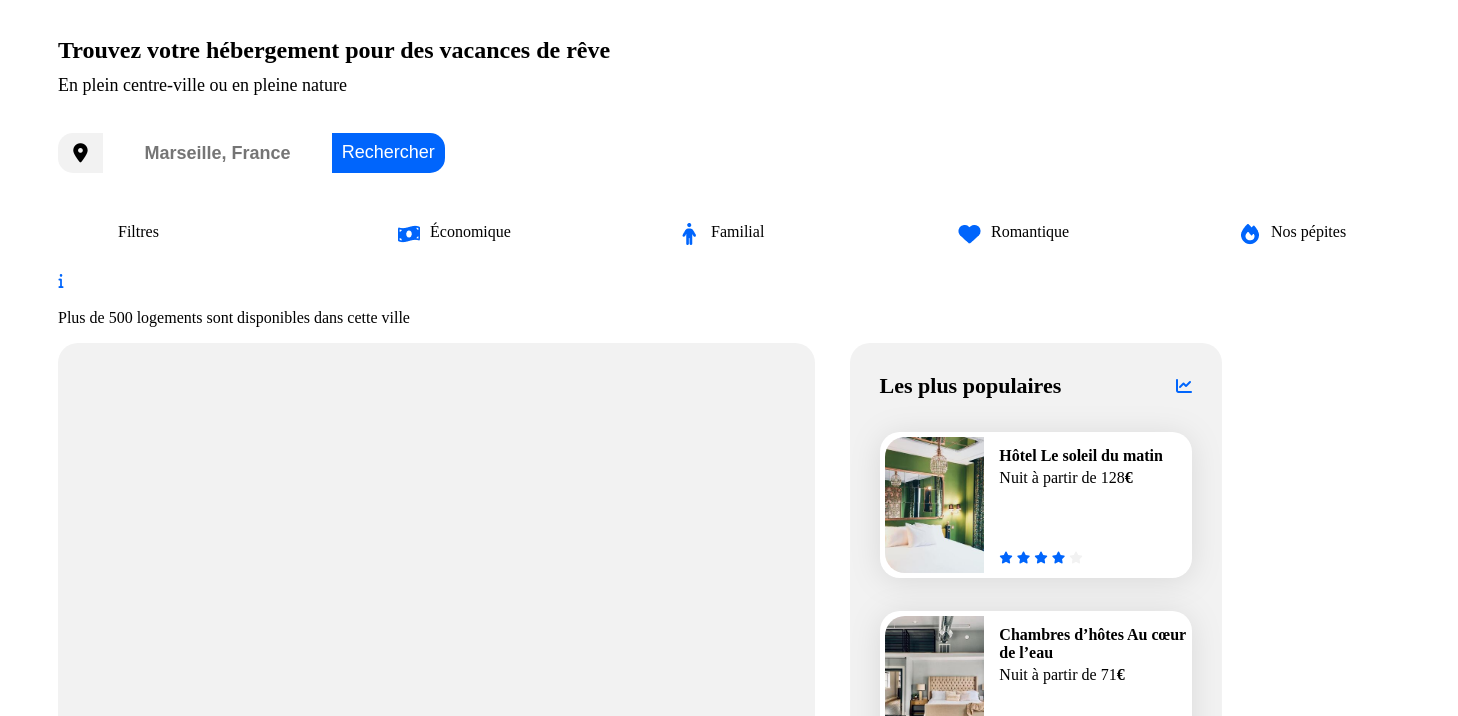
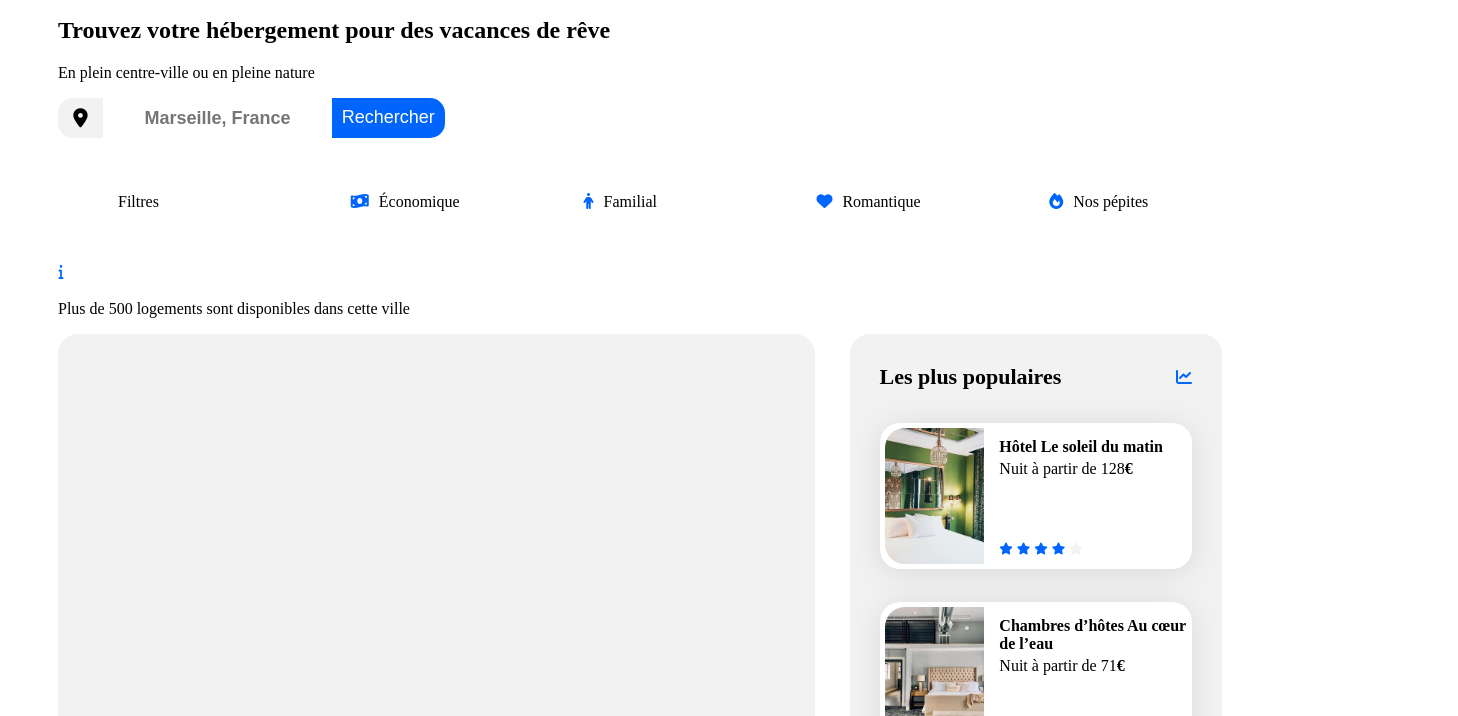
Before and after one commit to JChantry/Projet1_Booki, a plain HTML site: page index.html in a window 1280 px wide. Shown: the part 75-791 px from the top of the page, 1458 px wide, since content can reach past the window. Drawn offline with Linux system fonts and the light colour scheme.

Commit message:
simplification du code et ajout des icones

```diff
--- a/index.html
+++ b/index.html
@@ -30,15 +30,12 @@
             </nav>
         </header>
         <main>
-            <div class="infogroup">
-                <section class="Mainpage_titles">
-                    <div class="Mainpage_title">
-                        <h1 class="Mainpage_title1">Trouvez votre hébergement pour des vacances de rêve</h1>
-                        <p class="Mainpage_title2">En plein centre-ville ou en pleine nature</p>
+            <section class="infogroup">
+                <div class="mainpage_title">
+                    <h1 class="mainpage_title1">Trouvez votre hébergement pour des vacances de rêve</h1>
+                    <p class="mainpage_title2">En plein centre-ville ou en pleine nature</p>
                 </div>
-            </section>
-            <form method="get" action="">
-                <section class="search_bar">
+                <form class="search_bar" method="get" action="">
                     <div class="locationicon">
                         <i class="fa-solid fa-location-dot"></i>
                     </div>
@@ -47,24 +44,21 @@
                     <button type="submit" name="submit_button" id="submit_button" value="Rechercher">Rechercher
                         <i class="fa-solid fa-magnifying-glass"></i>
                     </button>
-                    </section>
                 </form>
-            <section class="filterbar">
                 <ul class="filterbar_list">
                     <li class="filterbar_filter">Filtres</li>
-                    <li class="filterbar_economique"><a href="filterbar_economiqueicon"><img src=".\icones\Property 1=price.png" alt="icone économique"></a>Économique</li>
-                    <li class="filterbar_familial"><a href="filterbar_familialicon"><img src =".\icones\Property 1=family.png" alt="icone familial"></a>Familial</li>
-                    <li class="filterbar_romantique"><a href="filterbar_romantiqueicon"><img src =".\icones\Property 1=romantic.png" alt="icone romantique"></a>Romantique</li>
-                    <li class="filterbar_nospepites"><a href="filterbar_nospepitesicon"><img src =".\icones\Property 1=fire.png" alt="icone nos pépites"></a>Nos pépites</li>
+                    <li class="filterbar_economique"><i class="fa-solid fa-money-bill-wave"></i>Économique</li>
+                    <li class="filterbar_familial"><i class="fa-solid fa-person"></i>Familial</li>
+                    <li class="filterbar_romantique"><i class="fa-solid fa-heart"></i>Romantique</li>
+                    <li class="filterbar_nospepites"><i class="fa-solid fa-fire"></i>Nos pépites</li>
                 </ul>
-            </section>
-            <section class="infobar">
+                <div class="infobar">
                     <div class="infobar_icone">
                         <a href="incone info"><img src=".\icones\Property 1=info.png" alt="icone d'information"></a>
                     </div>
                     <p class="infobar_text">Plus de 500 logements sont disponibles dans cette ville</p>
+                </div>
             </section>
-        </div>
             <div class="hebergements-and-populaires">
                 <section class="hebergements">
 
```
Lines whose indentation alone changed are shown as unchanged.
